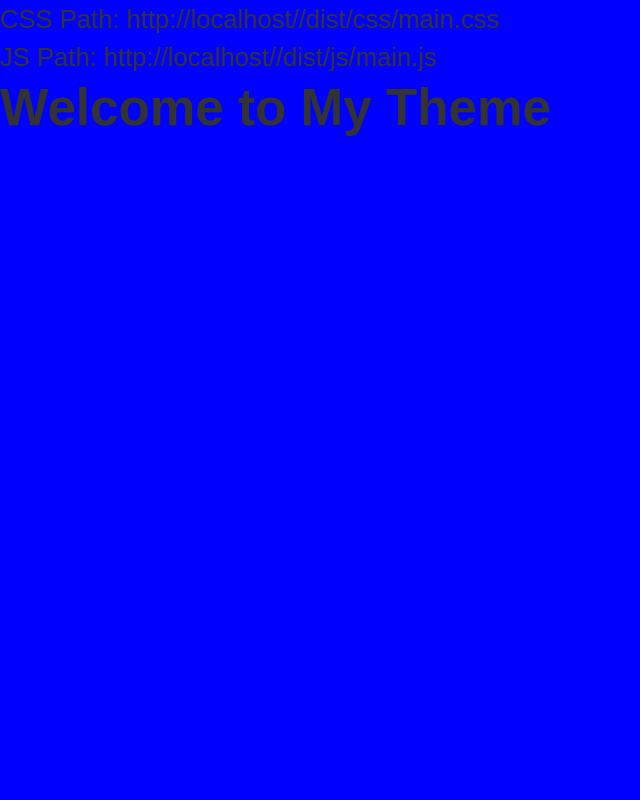
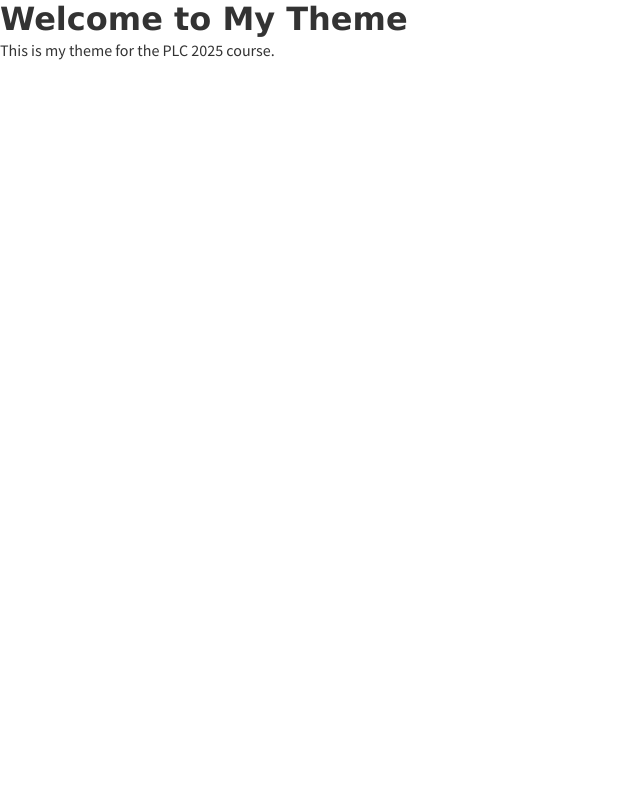
Before and after one commit to nomlas-design/PLC-theme, a WordPress theme: template theme/plc-2025/index.php in a window 1280 px wide. Shown: the whole page, without its empty margins (0-640 px from the left). Run offline with PHP 8.4 and a stand-in for WordPress, Linux system fonts and the light colour scheme; the site name, menu and one post (Sample post) are stand-ins, and other content is empty.

Commit message:
Fonts added

```diff
--- /dev/null
+++ b/theme/plc-2025/assets/scss/globals/_fonts.scss
@@ -0,0 +1,26 @@
+@font-face {
+  font-family: 'Lucida Sans';
+  src: url('../assets/fonts/lucida-sans/LucidaSans-Regular.woff2')
+    format('woff2');
+  font-weight: normal;
+  font-style: normal;
+  font-display: swap;
+}
+
+@font-face {
+  font-family: 'Lucida Sans';
+  src: url('../assets/fonts/lucida-sans/LucidaSans-DemiBold.woff2')
+    format('woff2');
+  font-weight: bold;
+  font-style: normal;
+  font-display: swap;
+}
+
+@font-face {
+  font-family: 'Lucida Sans';
+  src: url('../assets/fonts/lucida-sans/LucidaSans-Italic.woff2')
+    format('woff2');
+  font-weight: normal;
+  font-style: italic;
+  font-display: swap;
+}
--- a/theme/plc-2025/assets/scss/globals/_variables.scss
+++ b/theme/plc-2025/assets/scss/globals/_variables.scss
@@ -8,4 +8,5 @@ $primary-color: #ff0000;
 $secondary-color: #0000ff;
 $text-color: #333;
 
-$font-primary: 'Poppins', sans-serif;
+$font-heading: 'Lucida Sans', 'Lucida Grande', 'Lucida Sans Unicode', sans-serif;
+$font-body: 'Source Sans Pro', sans-serif;
--- a/theme/plc-2025/assets/scss/main.scss
+++ b/theme/plc-2025/assets/scss/main.scss
@@ -12,12 +12,16 @@
   padding: 0;
 }
 
+html {
+  font-size: 62.5%;
+  scroll-behavior: smooth;
+}
+
 body {
-  font-family: $font-primary;
+  font-family: $font-body;
   font-size: 1.6rem;
   line-height: 1.5;
   color: $text-color;
-  background-color: blue;
   min-height: 100vh;
   scroll-behavior: smooth;
 }
@@ -38,7 +42,8 @@ h3,
 h4,
 h5,
 h6 {
-  font-weight: bold;
+  font-family: $font-heading;
+  font-weight: 600;
   line-height: 1.2;
 }
 
--- a/theme/plc-2025/dist/css/main.css
+++ b/theme/plc-2025/dist/css/main.css
@@ -9,12 +9,16 @@
   padding: 0;
 }
 
+html {
+  font-size: 62.5%;
+  scroll-behavior: smooth;
+}
+
 body {
-  font-family: "Poppins", sans-serif;
+  font-family: "Source Sans Pro", sans-serif;
   font-size: 1.6rem;
   line-height: 1.5;
   color: #333;
-  background-color: blue;
   min-height: 100vh;
   scroll-behavior: smooth;
 }
@@ -35,7 +39,8 @@ h3,
 h4,
 h5,
 h6 {
-  font-weight: bold;
+  font-family: "Lucida Sans", "Lucida Grande", "Lucida Sans Unicode", sans-serif;
+  font-weight: 600;
   line-height: 1.2;
 }
 
--- a/theme/plc-2025/functions.php
+++ b/theme/plc-2025/functions.php
@@ -2,10 +2,17 @@
 // Enqueue theme styles and scripts
 function plc_2025_enqueue_assets()
 {
+  // Enqueue Google Fonts (Source Sans Pro)
+  wp_enqueue_style(
+    'source-sans-pro',
+    'https://fonts.googleapis.com/css2?family=Source+Sans+Pro:wght@400;600;700&display=swap',
+    [],
+    null
+  );
+
   // Get file modification times for cache busting
   $css_path = get_stylesheet_directory() . '/dist/css/main.css';
   $js_path = get_stylesheet_directory() . '/dist/js/main.js';
-
   $css_version = file_exists($css_path) ? filemtime($css_path) : '1.0.0';
   $js_version = file_exists($js_path) ? filemtime($js_path) : '1.0.0';
 
@@ -13,7 +20,7 @@ function plc_2025_enqueue_assets()
   wp_enqueue_style(
     'theme-css',
     get_stylesheet_directory_uri() . '/dist/css/main.css',
-    [],
+    ['source-sans-pro'], // Make theme CSS depend on Google Fonts
     $css_version
   );
 
@@ -25,7 +32,6 @@ function plc_2025_enqueue_assets()
     true
   );
 }
-
 add_action('wp_enqueue_scripts', 'plc_2025_enqueue_assets');
 
 // Enable theme support features
@@ -45,6 +51,3 @@ function plc_2025_register_menus()
   ]);
 }
 add_action('init', 'plc_2025_register_menus');
-
-echo '<p>CSS Path: ' . get_template_directory_uri() . '/dist/css/main.css</p>';
-echo '<p>JS Path: ' . get_template_directory_uri() . '/dist/js/main.js</p>';
--- a/theme/plc-2025/index.php
+++ b/theme/plc-2025/index.php
@@ -2,5 +2,6 @@
 get_header(); ?>
 
 <h1>Welcome to My Theme</h1>
+<p>This is my theme for the PLC 2025 course.</p>
 
 <?php get_footer(); ?>
```
Also changed, not shown: theme/plc-2025/assets/fonts/lucida-sans/LucidaSans-DemiBold.woff2 (added), theme/plc-2025/assets/fonts/lucida-sans/LucidaSans-Italic.woff2 (added), theme/plc-2025/assets/fonts/lucida-sans/LucidaSans-Regular.woff2 (added), 1 other file.
